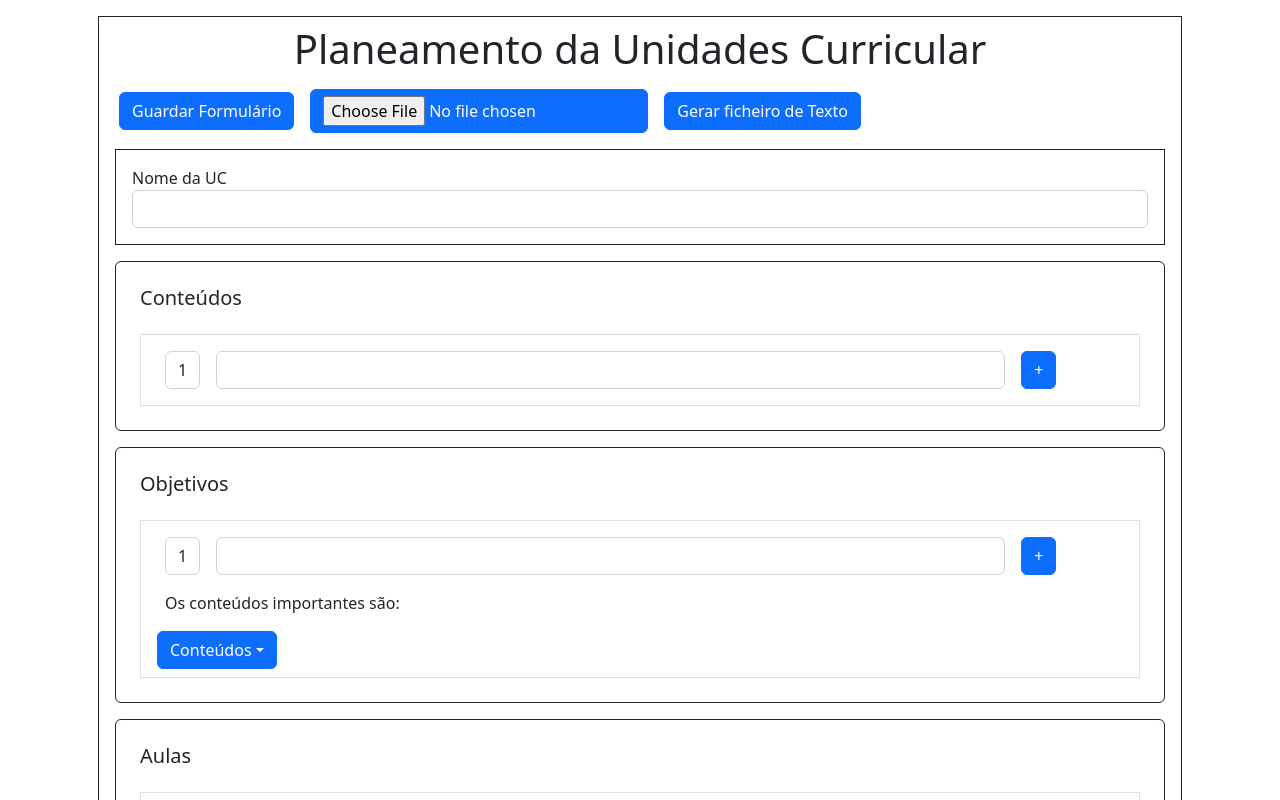
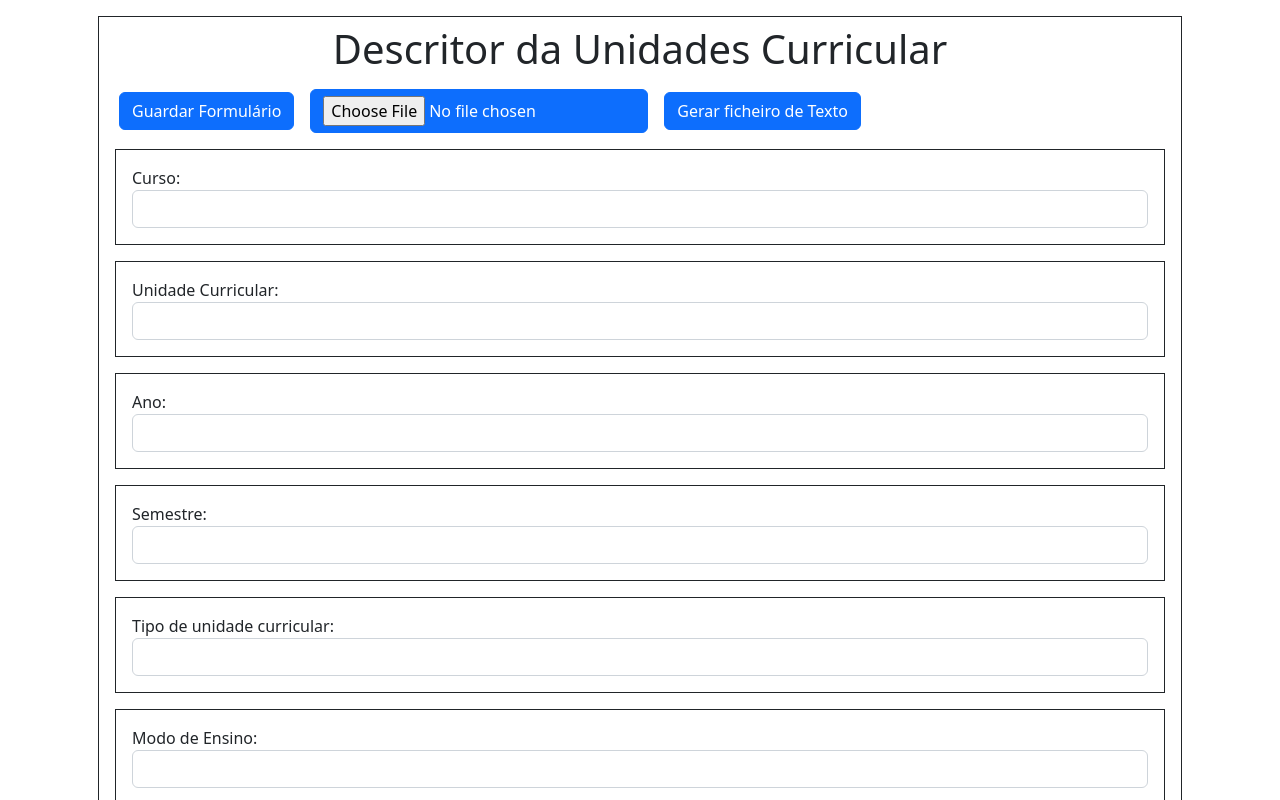
Before and after one commit to 19923-po2/suporte-para-a-criacao-dinamica-de-formularios-utilizando-browsers, an Angular app: page / in a window 1280 px wide. Shown: the top 800 px of the page. Built offline with nearby package versions, Linux system fonts and the light colour scheme.

Commit message:
last commit

```diff
--- a/src/app/form/form.component.ts
+++ b/src/app/form/form.component.ts
@@ -13,11 +13,16 @@ export class FormComponent implements OnInit {
   }
 
   ngOnInit(): void {
-    const ucForm = new Form("Planeamento da Unidades Curricular"); // create a new form
-    ucForm.addLabelInputGroup("Nome da UC"); // add LabelInputGroup to form
-    const list = ucForm.addList("Conteúdos"); // add List to form
-    const objetivoslist = ucForm.addList("Objetivos", "Os conteúdos importantes são: ", list); // add List with references to form
-    ucForm.addList("Aulas", "Os objetivos importantes são: ", objetivoslist); // add List with references to form
+    const ucForm = new Form("Descritor da Unidades Curricular"); // create a new form
+    ucForm.addLabelInputGroup("Curso: "); // add LabelInputGroup to form
+    ucForm.addLabelInputGroup("Unidade Curricular: "); // add LabelInputGroup to form
+    ucForm.addLabelInputGroup("Ano: "); // add LabelInputGroup to form
+    ucForm.addLabelInputGroup("Semestre: "); // add LabelInputGroup to form
+    ucForm.addLabelInputGroup("Tipo de unidade curricular: "); // add LabelInputGroup to form
+    ucForm.addLabelInputGroup("Modo de Ensino: "); // add LabelInputGroup to form
+    ucForm.addLabelInputGroup("Docente Responsável: "); // add LabelInputGroup to form
+    const list = ucForm.addList("CONTEÚDOS PROGRAMÁTICOS"); // add List to form
+    ucForm.addList("OBJETIVOS EDUCACIONAIS", "Indicam-se seguidamente quais os conteúdos relevantes para este obtivo: ", list); // add List with references to form
     ucForm.show(); // Show form
   }
 }
```
